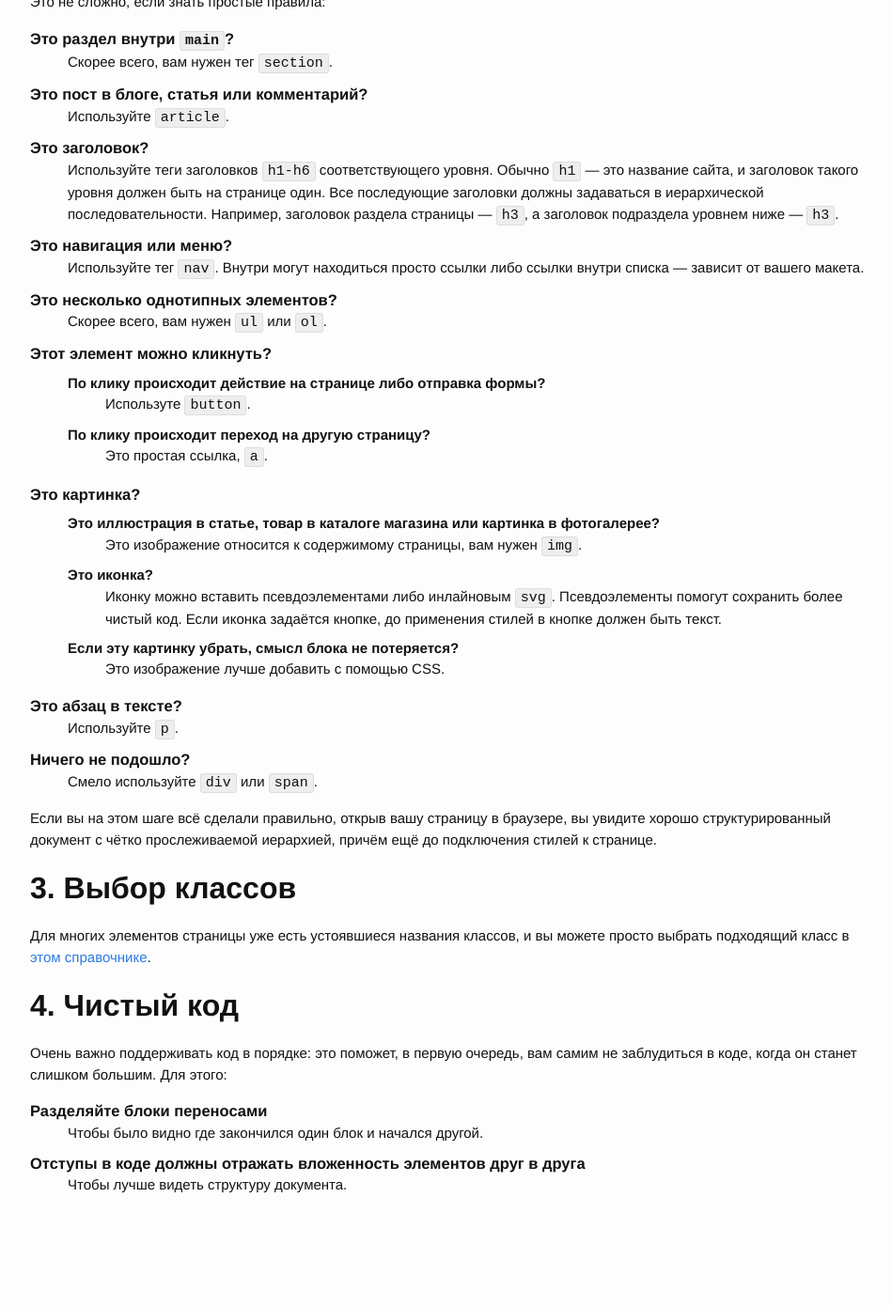
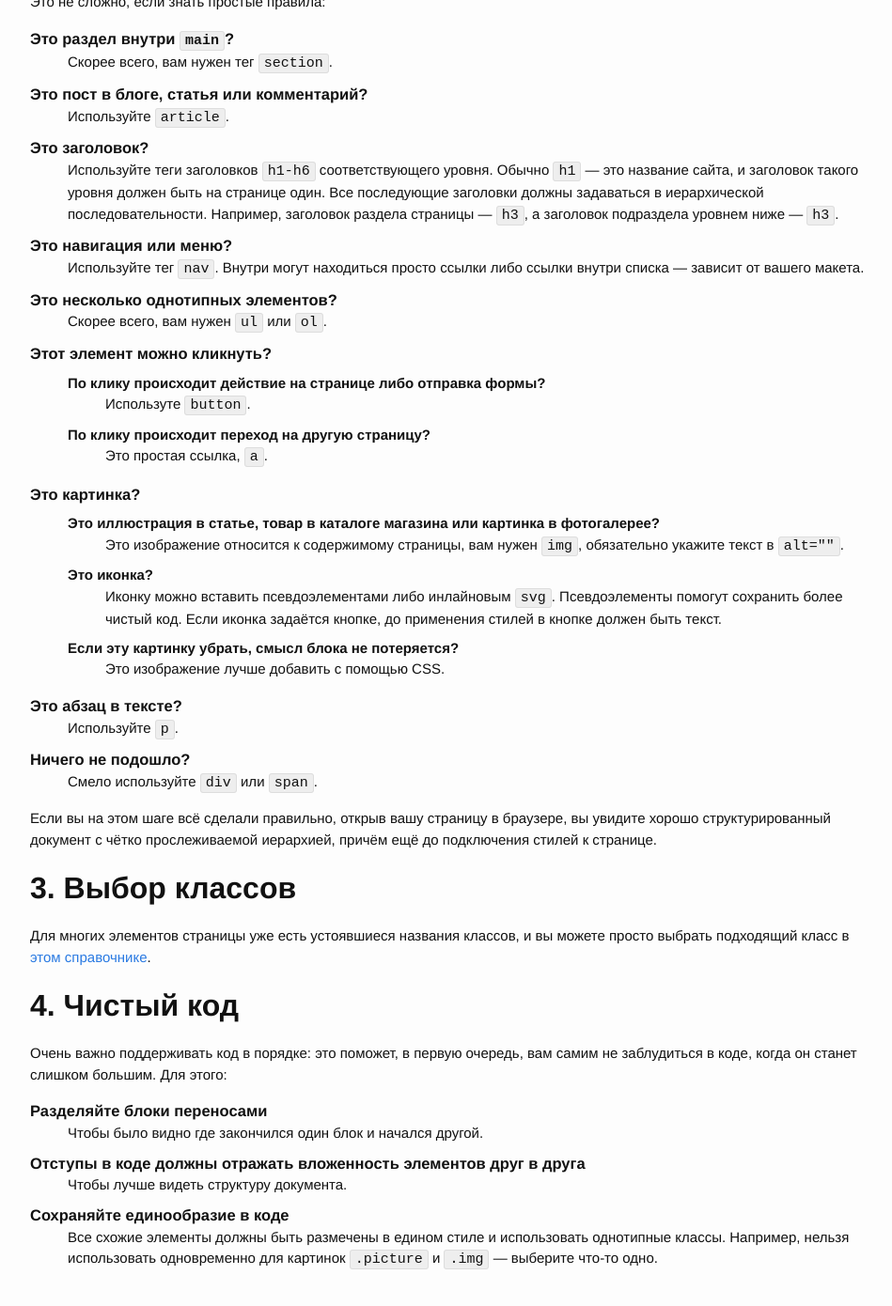
Before and after one commit to yoksel/easy-markup, a Jekyll site: the page built from first-steps/index.html, in a window 1280 px wide and 1400 px high, scrolled down 1146 px. Shown: the top 1390 px of the window at 94% size, without its empty margins (180-1129 px from the left). Built offline with Jekyll 4.4.1, drawn with Linux system fonts in a browser that asks for light colours; before the commit the page ends 2466 px from its top, so only the background shows below that; some of the changed lines change nothing that is shown.

Commit message:
Edit text

```diff
--- a/first-steps/index.html
+++ b/first-steps/index.html
@@ -13,7 +13,7 @@ permalink: /first-steps/
 
     <ol>
       <li>
-        <h3>Cтруктура документа</h3>
+        <h3 id="structure">Cтруктура документа</h3>
 
         <p>Смотрите на компоненты страницы как на кубики, из которых вам надо собрать единое целое.</p>
 
@@ -51,7 +51,7 @@ permalink: /first-steps/
       </li>
 
       <li>
-        <h3>Выбор элементов</h3>
+        <h3 id="elements">Выбор элементов</h3>
 
         <p>Это не сложно, если знать простые правила:</p>
 
@@ -92,7 +92,7 @@ permalink: /first-steps/
           <dd>
             <dl>
               <dt>Это иллюстрация в статье, товар в каталоге магазина или картинка в фотогалерее?</dt>
-              <dd>Это изображение относится к содержимому страницы, вам нужен <code>img</code>.</dd>
+              <dd>Это изображение относится к содержимому страницы, вам нужен <code>img</code>, обязательно укажите текст в <code>alt=""</code>.</dd>
 
               <dt>Это иконка?</dt>
               <dd>Иконку можно вставить псевдоэлементами либо инлайновым <code>svg</code>. Псевдоэлементы помогут сохранить более чистый код. Если иконка задаётся кнопке, до применения стилей в кнопке должен быть текст.</dd>
@@ -114,13 +114,13 @@ permalink: /first-steps/
       </li>
 
       <li>
-        <h3>Выбор классов</h3>
+        <h3 id="class-names">Выбор классов</h3>
 
         <p>Для многих элементов страницы уже есть устоявшиеся названия классов, и вы можете просто выбрать подходящий класс в <a href="https://github.com/yoksel/common-words/">этом справочнике</a>.</p>
       </li>
 
       <li>
-        <h3>Чистый код</h3>
+        <h3 id="clear-code">Чистый код</h3>
 
         <p>Очень важно поддерживать код в порядке: это поможет, в первую очередь, вам самим не заблудиться в коде, когда он станет слишком большим. Для этого:</p>
 
@@ -130,6 +130,9 @@ permalink: /first-steps/
 
           <dt>Отступы в коде должны отражать вложенность элементов друг в друга</dt>
           <dd>Чтобы лучше видеть структуру документа.</dd>
+
+          <dt>Сохраняйте единообразие в коде</dt>
+          <dd>Все схожие элементы должны быть размечены в едином стиле и использовать однотипные классы. Например, нельзя использовать одновременно для картинок <code>.picture</code> и <code>.img</code> — выберите что-то одно.</dd>
         </dl>
       </li>
 
```
